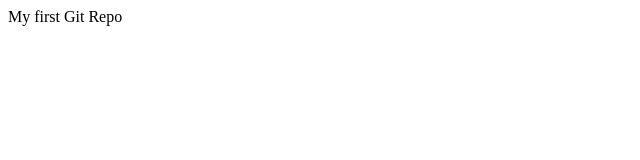
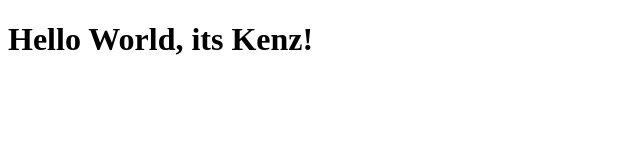
Before and after one commit to kenz-ag/first-git-project, a plain HTML site: page index.html in a window 1280 px wide. Shown: the whole page, without its empty margins (0-640 px from the left). Drawn offline with Linux system fonts and the light colour scheme.

Commit message:
iitial commit

```diff
--- a/index.html
+++ b/index.html
@@ -3,10 +3,10 @@
 <head>
     <meta charset="UTF-8">
     <meta http-equiv="X-UA-Compatible" content="IE=edge">
-    <meta name="viewport" content="width=, initial-scale=1.0">
+    <meta name="viewport" content="width=device-width, initial-scale=1.0">
     <title>Document</title>
 </head>
 <body>
-    My first Git Repo
+    <h1> Hello World, its Kenz!</h1>
 </body>
 </html>
```
